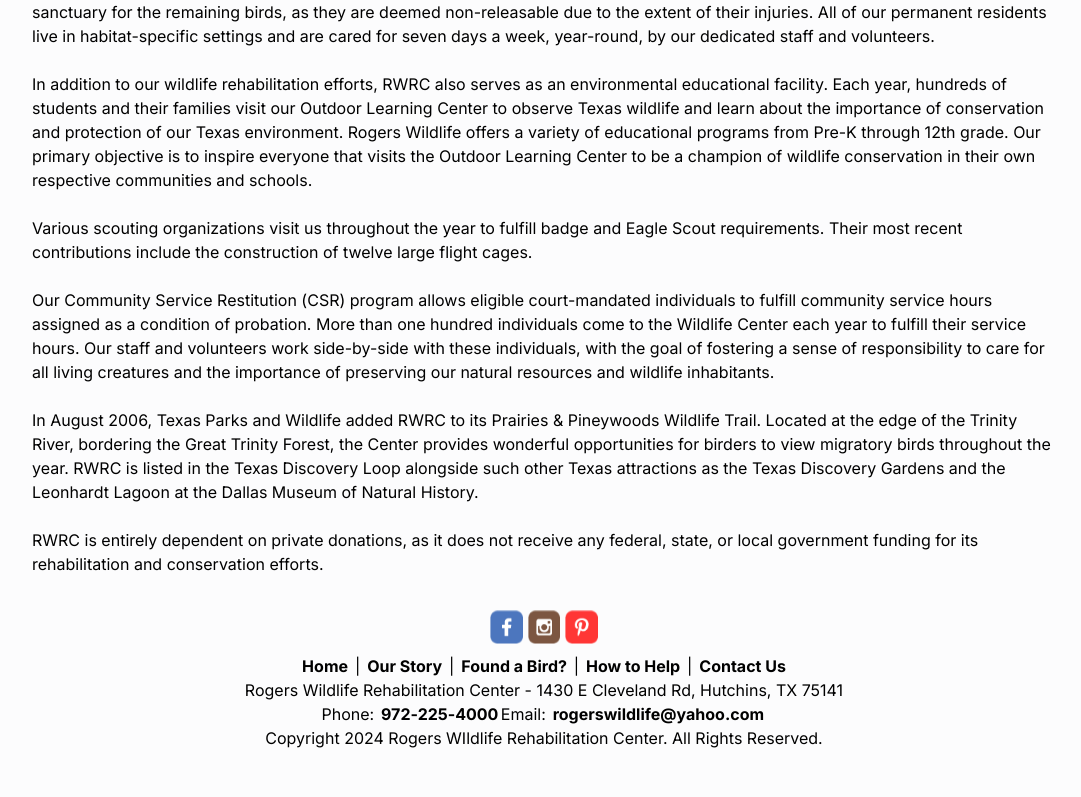
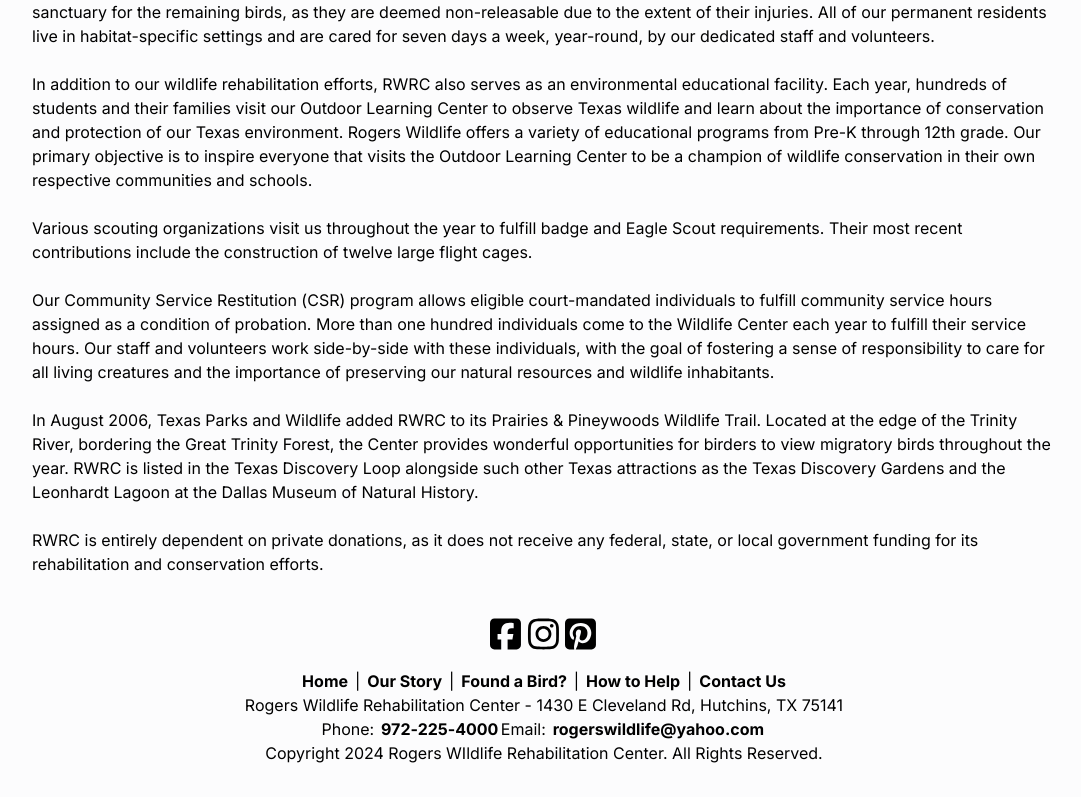
Before and after one commit to myDeveloperJourney/rogers-wildlife-site, a Next.js app: page /about in a window 1280 px wide. Shown: the part 1235-2032 px from the top of the page, without its empty margins (96-1177 px from the left). Built offline with nearby package versions, Linux system fonts and the light colour scheme.

Commit message:
wip: adds social icons updates

```diff
--- a/src/components/base/footer/Footer.module.css
+++ b/src/components/base/footer/Footer.module.css
@@ -15,8 +15,11 @@
 .socials_container {
     width: 7rem;
     display: flex;
-    justify-content: space-between;
     margin-bottom: 0.5rem;
+}
+
+.socials_container a {
+    margin-right: .25rem;
 }
 
 .footer {
--- a/src/components/base/footer/index.js
+++ b/src/components/base/footer/index.js
@@ -1,6 +1,7 @@
-import Image from "next/image";
+// import Image from "next/image";
 import Link from "next/link";
 import styles from "@/components/base/footer/Footer.module.css";
+import { SocialIcon } from "@/components/ui/social-icons";
 
 export default function Footer() {
     const linkObjs = [
@@ -28,15 +29,9 @@
     return (
         <div className={styles.parent_container}>
             <div className={styles.socials_container}>
-                <a href="https://www.facebook.com/rogerswildlife/" target="_blank">
-                    <Image src="/facebook.svg" height={33} width={33} alt="social media image" />
-                </a>
-                <a href="https://www.instagram.com/rogerswildlife/" target="_blank">
-                    <Image src="/instagram.svg" height={33} width={33} alt="social media image" />
-                </a>
-                <a href="https://www.pinterest.com/rogerswildlife/" target="_blank">
-                    <Image src="/pinterest.svg" height={33} width={33} alt="social media image" />
-                </a>
+                <SocialIcon type="fb" size="3x" />
+                <SocialIcon type="ig" size="3x" />
+                <SocialIcon type="pt" size="3x" />
             </div>
             <footer className={styles.footer}>
                 <div className={styles.footer_links}>{links}</div>
--- a/src/components/home/title_socials/Title.module.css
+++ b/src/components/home/title_socials/Title.module.css
@@ -1,5 +1,5 @@
 .margin_right {
-    margin-right: 0.5rem;
+    margin-right: 0.1rem;
 }
 
 .parent_container {
--- /dev/null
+++ b/src/components/ui/social-icons/index.js
@@ -0,0 +1,28 @@
+import { FontAwesomeIcon } from "@fortawesome/react-fontawesome";
+import { faFacebookSquare, faPinterestSquare, faInstagram } from "@fortawesome/free-brands-svg-icons";
+
+export function SocialIcon({ type, size }) {
+    const types = {
+        fb: {
+            icon: faFacebookSquare,
+            link: "https://www.facebook.com/rogerswildlife/"
+        },
+        pt: {
+            icon: faPinterestSquare,
+            link: "https://www.pinterest.com/rogerswildlife/"
+        },
+        ig: {
+            icon: faInstagram,
+            link: "https://www.instagram.com/rogerswildlife/"
+        }
+    };
+
+    const icon = types[type].icon;
+    const link = types[type].link;
+
+    return (
+        <a href={link} target="_blank">
+            <FontAwesomeIcon icon={icon} size={size} />
+        </a>
+    );
+}
--- a/src/pages/_app.js
+++ b/src/pages/_app.js
@@ -1,4 +1,5 @@
 import "@/styles/globals.css";
+import "@/utils/fortawesomeconfig";
 
 export default function App({ Component, pageProps }) {
   return <Component {...pageProps} />;
--- /dev/null
+++ b/src/utils/fortawesomeconfig.js
@@ -0,0 +1,3 @@
+import { config } from '@fortawesome/fontawesome-svg-core';
+import '@fortawesome/fontawesome-svg-core/styles.css';
+config.autoAddCss = false; // Tell Font Awesome to skip adding the CSS automatically since it's being imported above
```
Also changed, not shown: package.json (+7 -2 lines), src/components/home/title_socials/index.js (+5 -19 lines), 1 other file (tests, documents, lock files or other folders).
